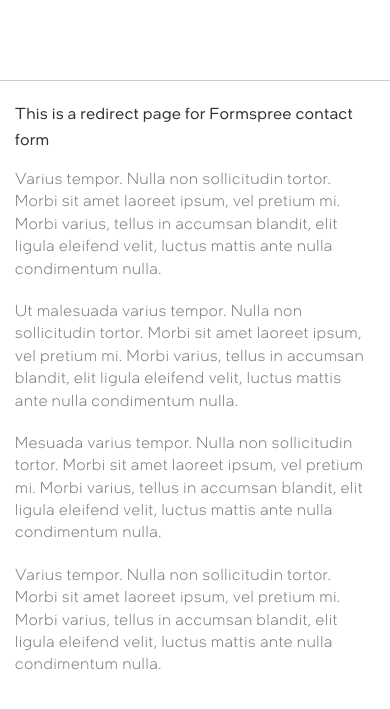
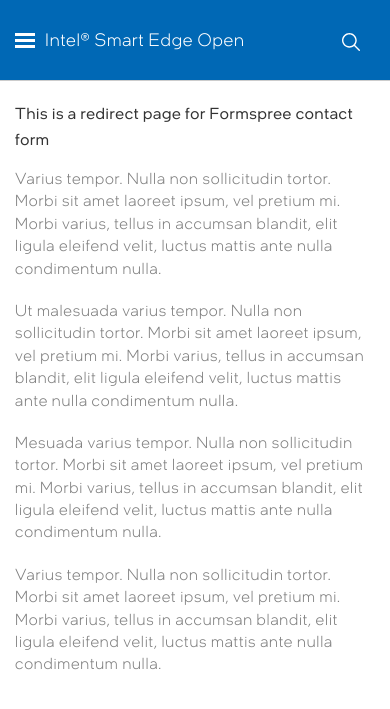
Before and after one commit to intelsmartedgeons/intelsmartedgeons.github.io, a Jekyll site: the page built from thanks.md, in a window 390 px wide. Shown: the top 709 px of the page. Built offline with Jekyll 4.4.1, drawn with Linux system fonts in a browser that asks for light colours; some web fonts are replaced; our own code applies the rules of GitHub Pages for plain Markdown files.

Commit message:
Release Note

```diff
--- a/assets/scss/_header.scss
+++ b/assets/scss/_header.scss
@@ -86,7 +86,7 @@
 .uk-navbar-container{
     &.inner-header{
         &:not(.uk-navbar-transparent){
-            background-color: green;
+
             .uk-navbar-container{
                 background-color: #fff;
 
@@ -130,7 +130,8 @@
         width: 100%;
         border-bottom: 1px solid #ccc;
         z-index: 2;
-        background-color: #fff;
+        background-color: $blue!important;
+
         .uk-navbar-toggle{
             // color: $blue;
             color: #fff;
@@ -192,6 +193,9 @@
     }
 }
 @media (max-width:639px){
+    .uk-navbar-container{
+        background-color: $blue!important;
+    }
     .uk-navbar-nav li a{
         padding: 5px 30px !important;
     }
```
Also changed, not shown: assets/css/custom.css.
